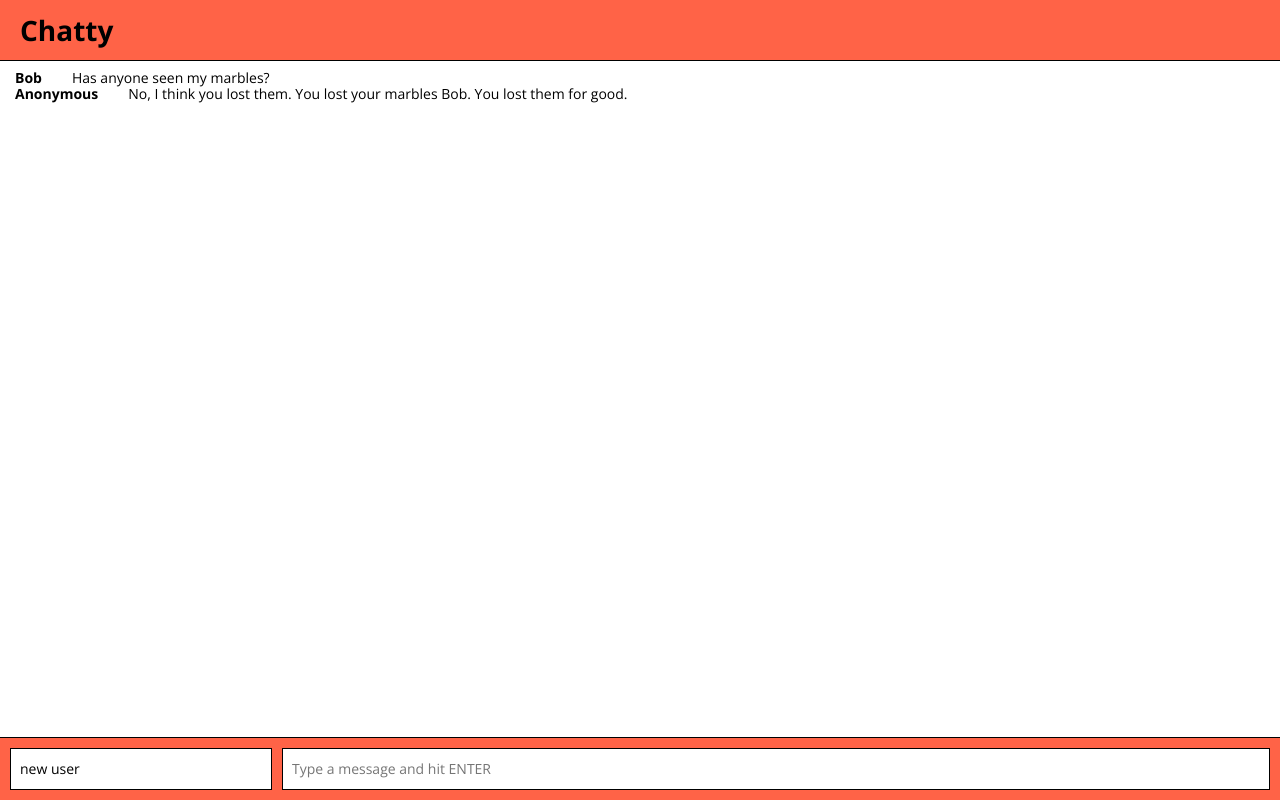
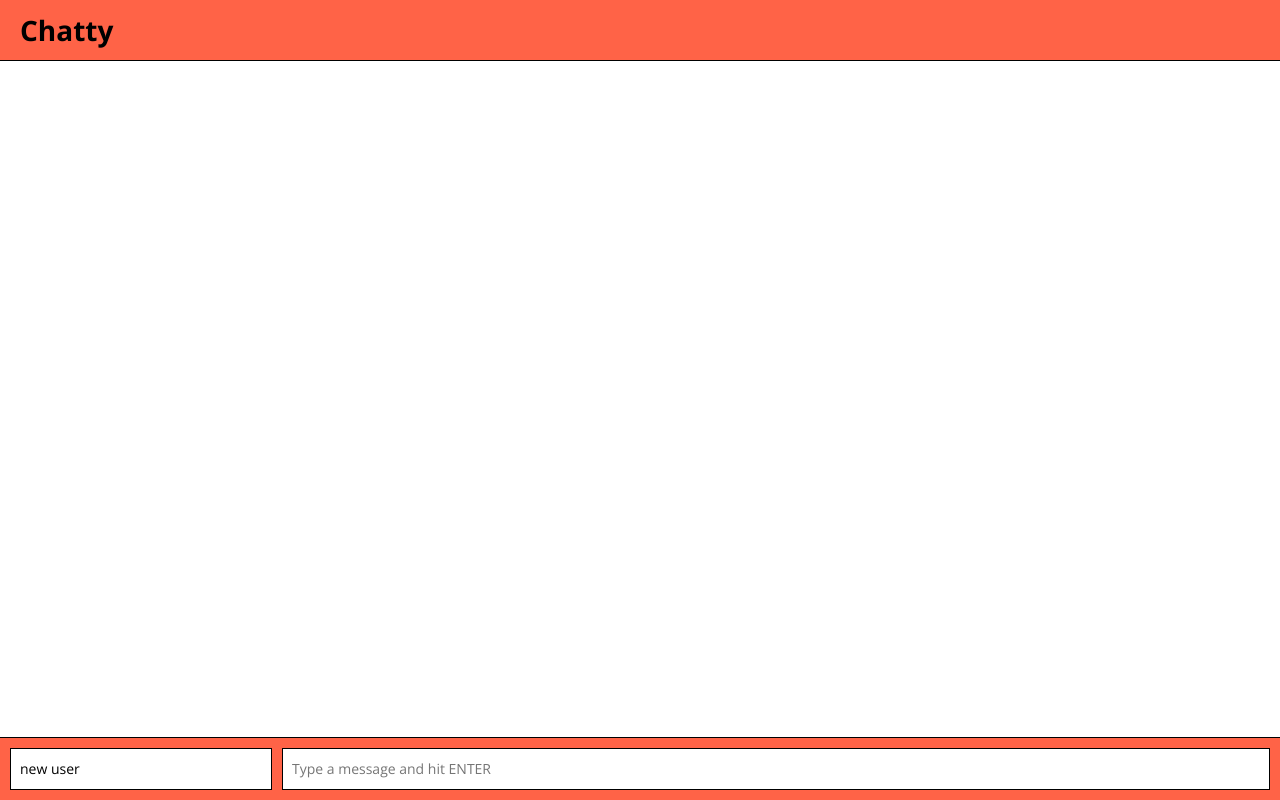
Before and after one commit to hajinasiri/Chatty-App, a React app: page / in a window 1280 px wide. Built offline with nearby package versions, Linux system fonts and the light colour scheme.

Commit message:
deleting the hard coded comments

```diff
--- a/package.json
+++ b/package.json
@@ -45,7 +45,9 @@
     "webpack-dev-server": "2.3.0"
   },
   "dependencies": {
+    "express": "4.16.3",
     "react": "^15.4.2",
-    "react-dom": "^15.4.2"
+    "react-dom": "^15.4.2",
+    "ws": "5.2.0"
   }
 }
--- a/src/App.jsx
+++ b/src/App.jsx
@@ -9,18 +9,7 @@ class App extends Component {
     super();
     this.state ={
       currentUser: {name: "new user"},
-      messages: [
-        {
-          type: "message",
-          username: "Bob",
-          content: "Has anyone seen my marbles?",
-        },
-        {
-          type: "message",
-          username: "Anonymous",
-          content: "No, I think you lost them. You lost your marbles Bob. You lost them for good."
-        }
-      ]
+      messages: [ ]
     }
     this.nameChange = this.nameChange.bind(this);
     this.messageSend = this.messageSend.bind(this);
```
Also changed, not shown: socket_server/server.js (added, +24 -0 lines), 1 other file (tests, documents, lock files or other folders).
